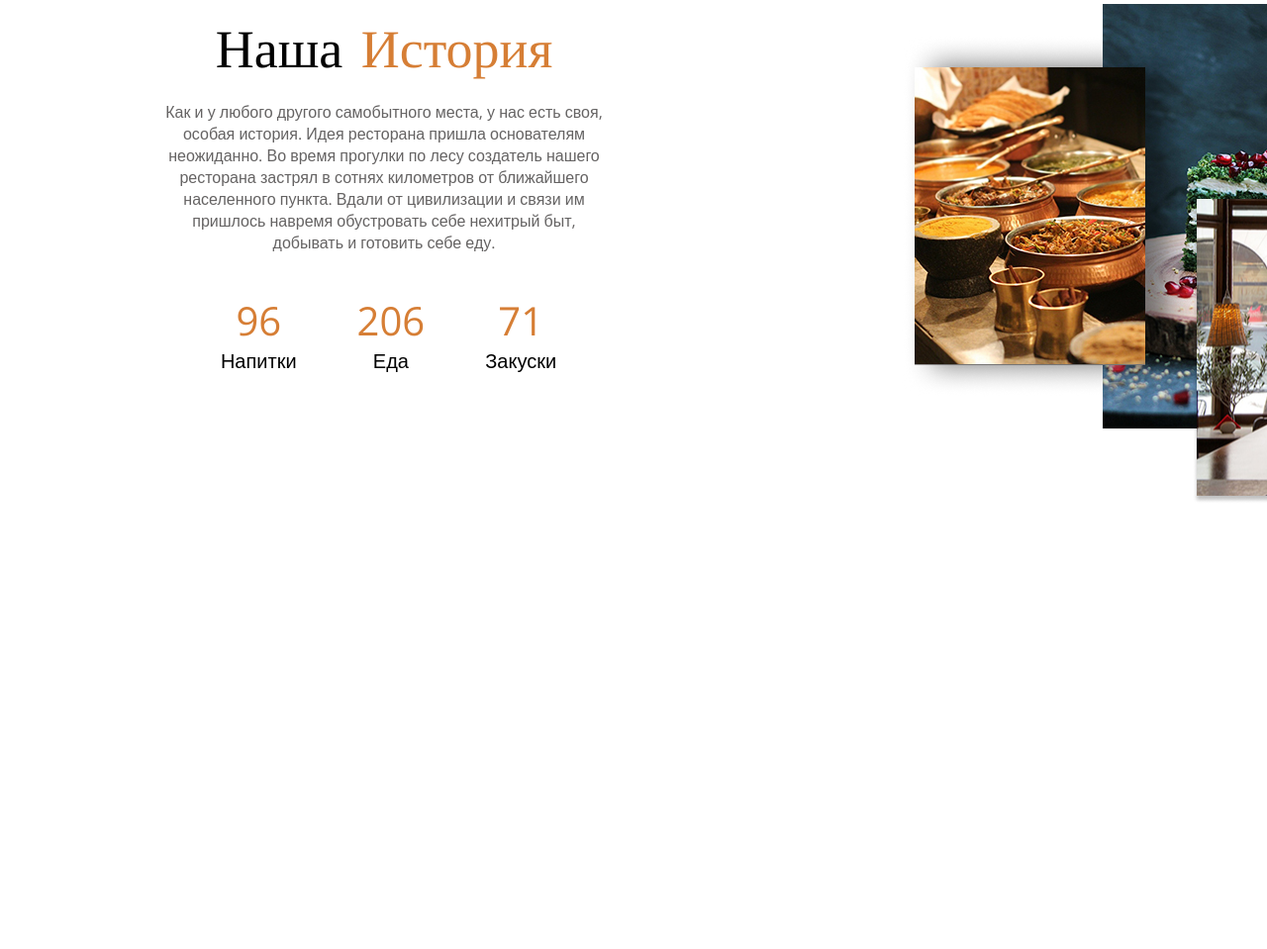
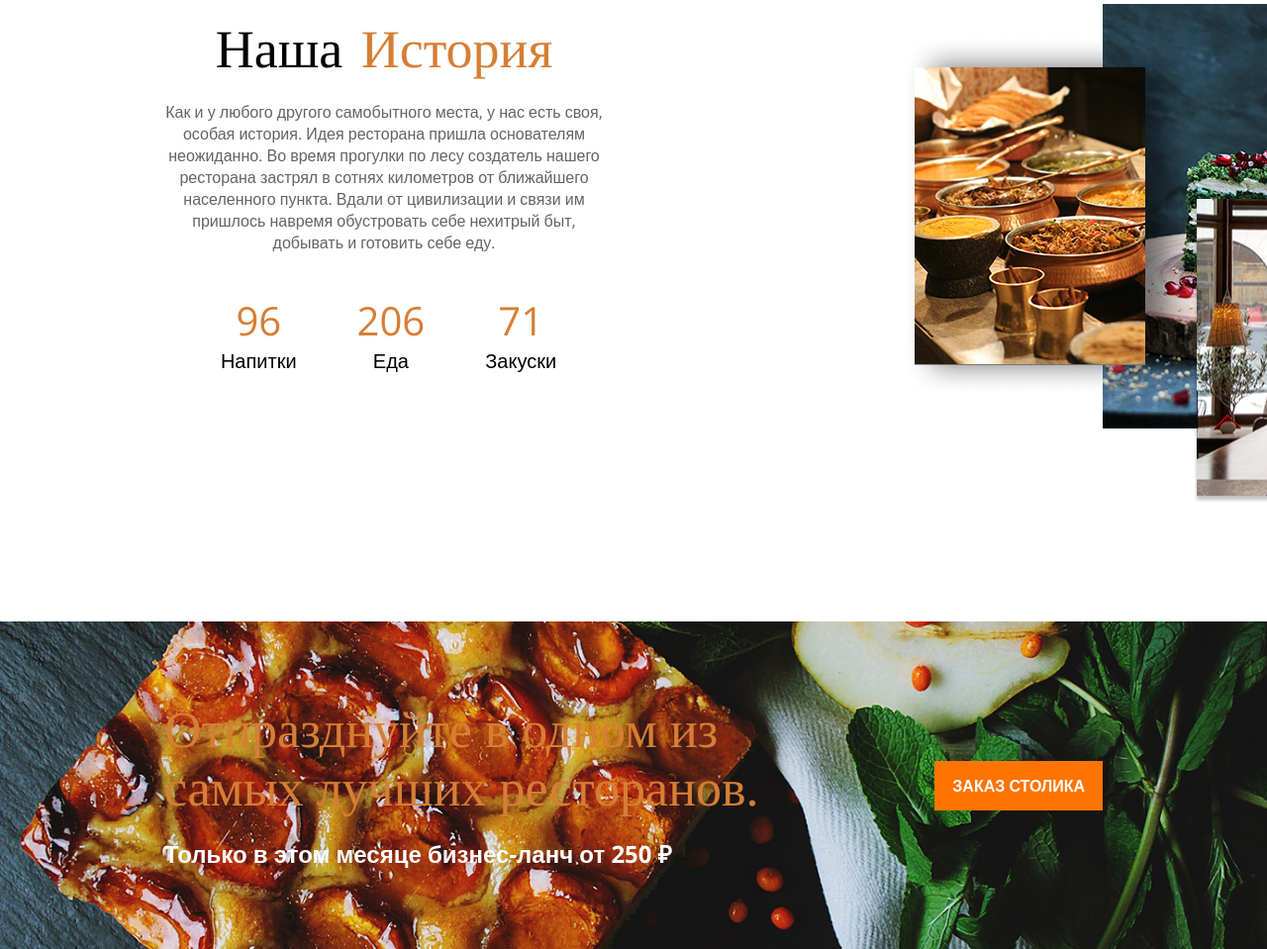
Before and after one commit to ivankypers/kind-practice, a plain HTML site: page index.html in a window 1280 px wide. Shown: the part 1144-2103 px from the top of the page at 99% size. Before the commit the page ends 1653 px from the top, so only its background shows below. Drawn offline with nearby package versions, Linux system fonts and the light colour scheme.

Commit message:
block with image

```diff
--- a/index.html
+++ b/index.html
@@ -132,5 +132,28 @@
             <img class="history-img" src="images/history-img.png" alt="">
         </div>
     </div>
+    <div class="black-block">
+        <div class="container">
+            <div class="block-holder">
+                <div class="left">
+                    <div class="left-title">
+                        Отпразднуйте в одном из <br>
+                        самых лучших ресторанов.
+                    </div>
+                    <div class="left-dsc">
+                        Только в этом месяце бизнес-ланч от 250 ₽
+                    </div>
+                </div>
+
+                <div class="right">
+                    <div class="right-button">
+                        <a class="right-btn" href="#">ЗАКАЗ СТОЛИКА</a>
+                    </div>
+                </div>
+            </div>
+
+
+        </div>
+    </div>
 </body>
 </html>
--- a/style.css
+++ b/style.css
@@ -187,6 +187,7 @@ body{
 
 .history{
     margin-top: 166px;
+    margin-bottom: 250px;
 }
 
 .history-title{
@@ -240,8 +241,51 @@ body{
     position: relative;
     margin-top: 150px;
 }
-
 .history-img{
     position: absolute;
     left: 100px;
 }
+
+/*Black block*/
+.black-block{
+    background-image: url("images/black-block-img.png");
+    background-color: black;
+    background-size: cover;
+    background-repeat: no-repeat;
+
+}
+
+.block-holder{
+    display: flex;
+    justify-content: space-between;
+    align-items: center;
+    padding: 80px 0;
+}
+
+.left-title{
+    color: #D67E35;
+    font-family: 'Tinos', serif;
+    font-weight: 400;
+    font-size: 52px;
+    margin-bottom: 20px;
+}
+
+.left-dsc{
+    color: white;
+    font-weight: 700;
+    font-size: 24px;
+
+}
+
+.right-btn{
+    background-color: #FF7400;
+    color: white;
+    text-decoration: none;
+    padding: 14px 18px;
+    font-weight: 700;
+    transition: background-color .2s;
+}
+
+.right-btn:hover{
+    background-color: #D67E35;
+}
```
Also changed, not shown: images/black-block-img.png (added).
